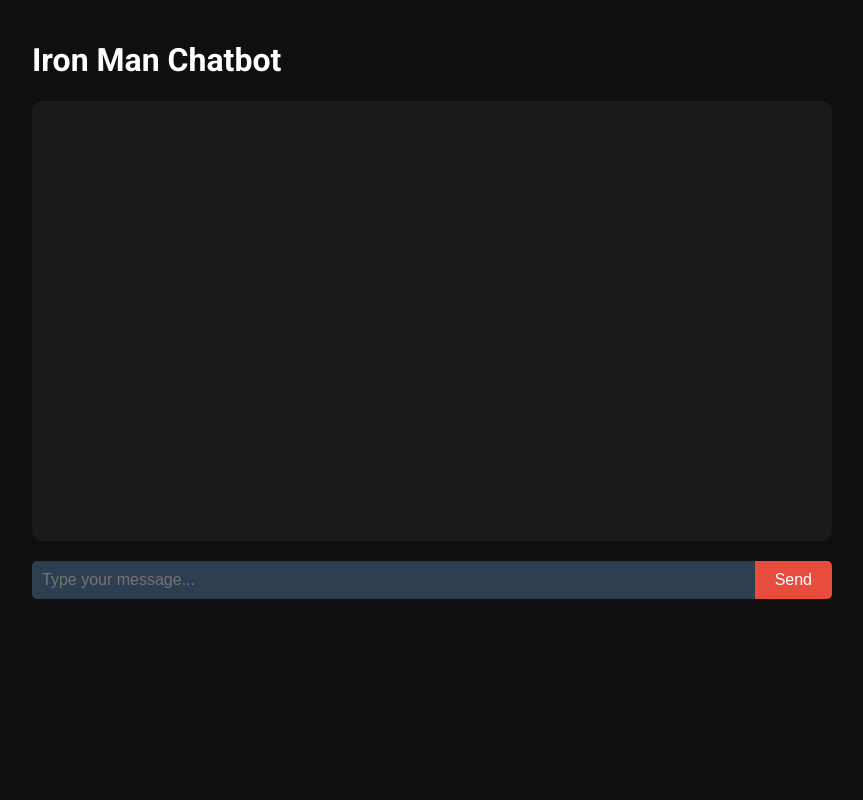
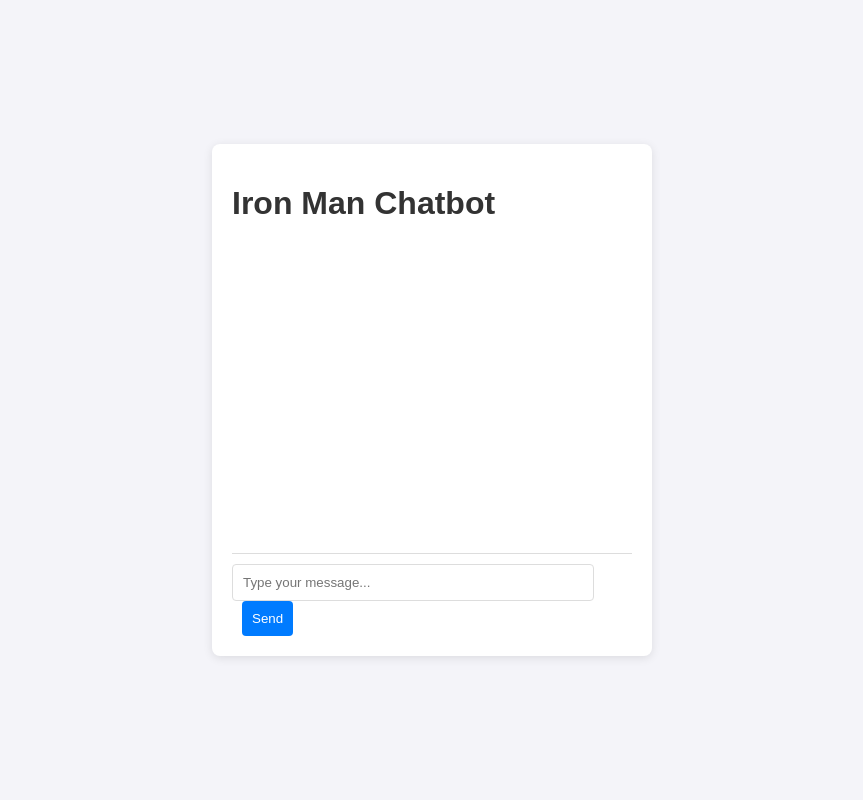
Before and after one commit to luciraid/vigilant-bassoon, a Flask app: page / in a window 1280 px wide. Shown: the whole page, without its empty margins (208-1071 px from the left). Run offline with Flask 3, Linux system fonts and the light colour scheme.

Commit message:
Update index.html

```diff
--- a/templates/index.html
+++ b/templates/index.html
@@ -1,111 +1,92 @@
-<!-- templates/index.html -->
 <!DOCTYPE html>
 <html lang="en">
 <head>
     <meta charset="UTF-8">
     <meta name="viewport" content="width=device-width, initial-scale=1.0">
     <title>Iron Man Chatbot</title>
-    <link href="https://fonts.googleapis.com/css2?family=Roboto:wght@300;400;700&display=swap" rel="stylesheet">
     <style>
         body {
-            font-family: 'Roboto', sans-serif;
-            background-color: #0f0f0f;
-            color: #ffffff;
+            font-family: Arial, sans-serif;
+            background-color: #f4f4f9;
             margin: 0;
             padding: 0;
+            display: flex;
+            justify-content: center;
+            align-items: center;
+            height: 100vh;
+            color: #333;
         }
-        .container {
-            max-width: 800px;
-            margin: 0 auto;
+        #chat-container {
+            width: 400px;
+            background: #fff;
             padding: 20px;
+            border-radius: 8px;
+            box-shadow: 0 2px 10px rgba(0,0,0,0.1);
         }
-        .chat-window {
-            background-color: #1a1a1a;
-            border-radius: 10px;
-            padding: 20px;
-            height: 400px;
+        #chat-messages {
+            height: 300px;
             overflow-y: auto;
-            margin-bottom: 20px;
+            border-bottom: 1px solid #ddd;
+            padding-bottom: 10px;
+            margin-bottom: 10px;
         }
-        .message {
-            margin-bottom: 10px;
-            padding: 10px;
-            border-radius: 5px;
-        }
-        .user-message {
-            background-color: #3498db;
-            color: #ffffff;
-            text-align: right;
-        }
-        .bot-message {
-            background-color: #2c3e50;
-            color: #ffffff;
-        }
-        .input-container {
-            display: flex;
+        #chat-messages div {
+            margin: 5px 0;
         }
         #user-input {
-            flex-grow: 1;
+            width: calc(100% - 60px);
             padding: 10px;
-            font-size: 16px;
+            border: 1px solid #ddd;
+            border-radius: 4px;
+        }
+        button {
+            padding: 10px;
+            background: #007bff;
             border: none;
-            border-radius: 5px 0 0 5px;
-            background-color: #2c3e50;
-            color: #ffffff;
+            color: white;
+            cursor: pointer;
+            border-radius: 4px;
+            margin-left: 10px;
         }
-        #send-button {
-            padding: 10px 20px;
-            font-size: 16px;
-            background-color: #e74c3c;
-            color: #ffffff;
-            border: none;
-            border-radius: 0 5px 5px 0;
-            cursor: pointer;
+        button:hover {
+            background: #0056b3;
         }
     </style>
 </head>
 <body>
-    <div class="container">
+    <div id="chat-container">
         <h1>Iron Man Chatbot</h1>
-        <div class="chat-window" id="chat-window"></div>
-        <div class="input-container">
-            <input type="text" id="user-input" placeholder="Type your message...">
-            <button id="send-button">Send</button>
-        </div>
+        <div id="chat-messages"></div>
+        <input type="text" id="user-input" placeholder="Type your message...">
+        <button onclick="sendMessage()">Send</button>
     </div>
-    <script src="https://code.jquery.com/jquery-3.6.0.min.js"></script>
     <script>
-        $(document).ready(function() {
-            function addMessage(message, isUser) {
-                const messageDiv = $('<div>').addClass('message').addClass(isUser ? 'user-message' : 'bot-message').text(message);
-                $('#chat-window').append(messageDiv);
-                $('#chat-window').scrollTop($('#chat-window')[0].scrollHeight);
-            }
+        async function sendMessage() {
+            const userInput = document.getElementById('user-input').value;
+            if (!userInput) return;
 
-            $('#send-button').click(function() {
-                const userInput = $('#user-input').val();
-                if (userInput.trim() !== '') {
-                    addMessage(userInput, true);
-                    $('#user-input').val('');
-
-                    $.ajax({
-                        url: '/chat',
-                        method: 'POST',
-                        contentType: 'application/json',
-                        data: JSON.stringify({ message: userInput }),
-                        success: function(response) {
-                            addMessage(response.response, false);
-                        }
-                    });
-                }
+            const response = await fetch('/chat', {
+                method: 'POST',
+                headers: {
+                    'Content-Type': 'application/json',
+                },
+                body: JSON.stringify({ message: userInput }),
             });
 
-            $('#user-input').keypress(function(e) {
-                if (e.which == 13) {
-                    $('#send-button').click();
-                }
-            });
-        });
+            const data = await response.json();
+            const chatMessages = document.getElementById('chat-messages');
+
+            const userMessageDiv = document.createElement('div');
+            userMessageDiv.textContent = 'You: ' + userInput;
+            chatMessages.appendChild(userMessageDiv);
+
+            const botMessageDiv = document.createElement('div');
+            botMessageDiv.textContent = 'Iron Man: ' + data.response;
+            chatMessages.appendChild(botMessageDiv);
+
+            document.getElementById('user-input').value = '';
+            chatMessages.scrollTop = chatMessages.scrollHeight;
+        }
     </script>
 </body>
 </html>
```
